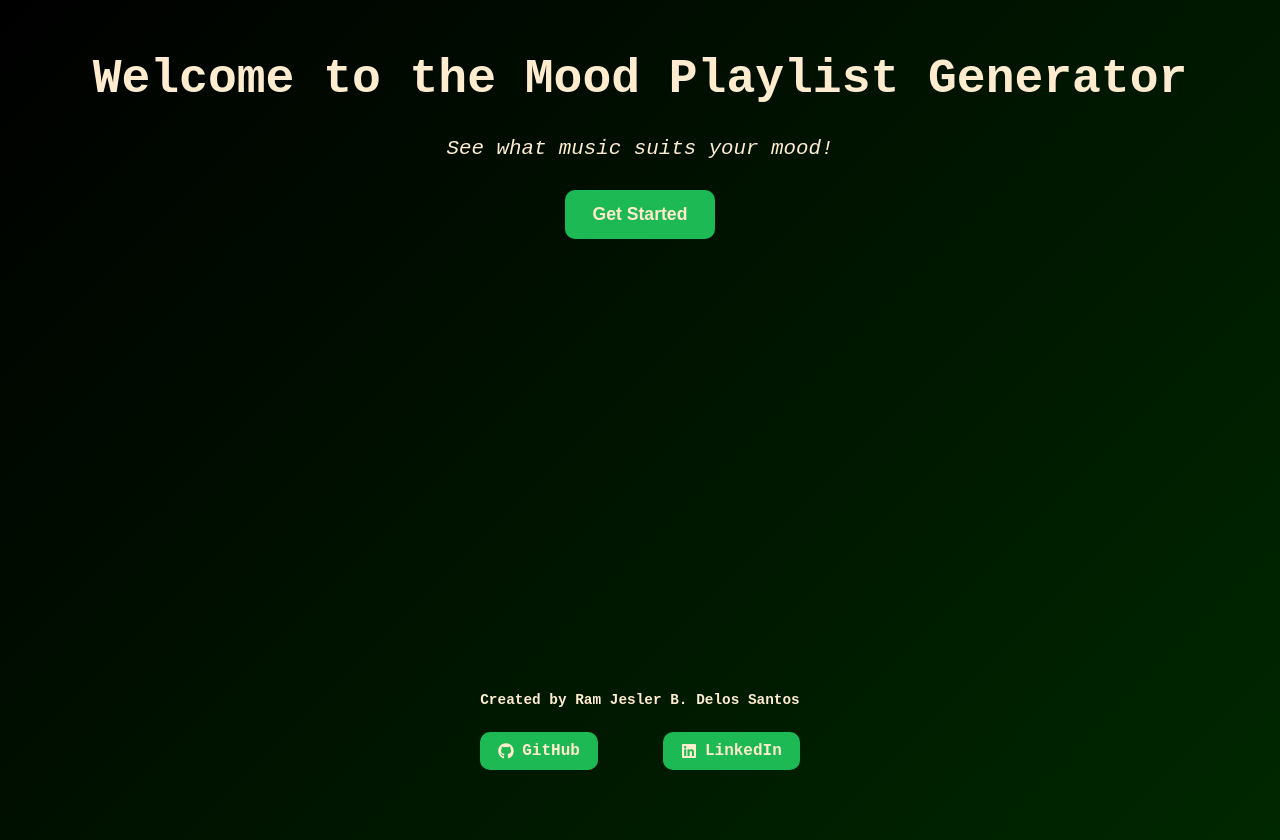
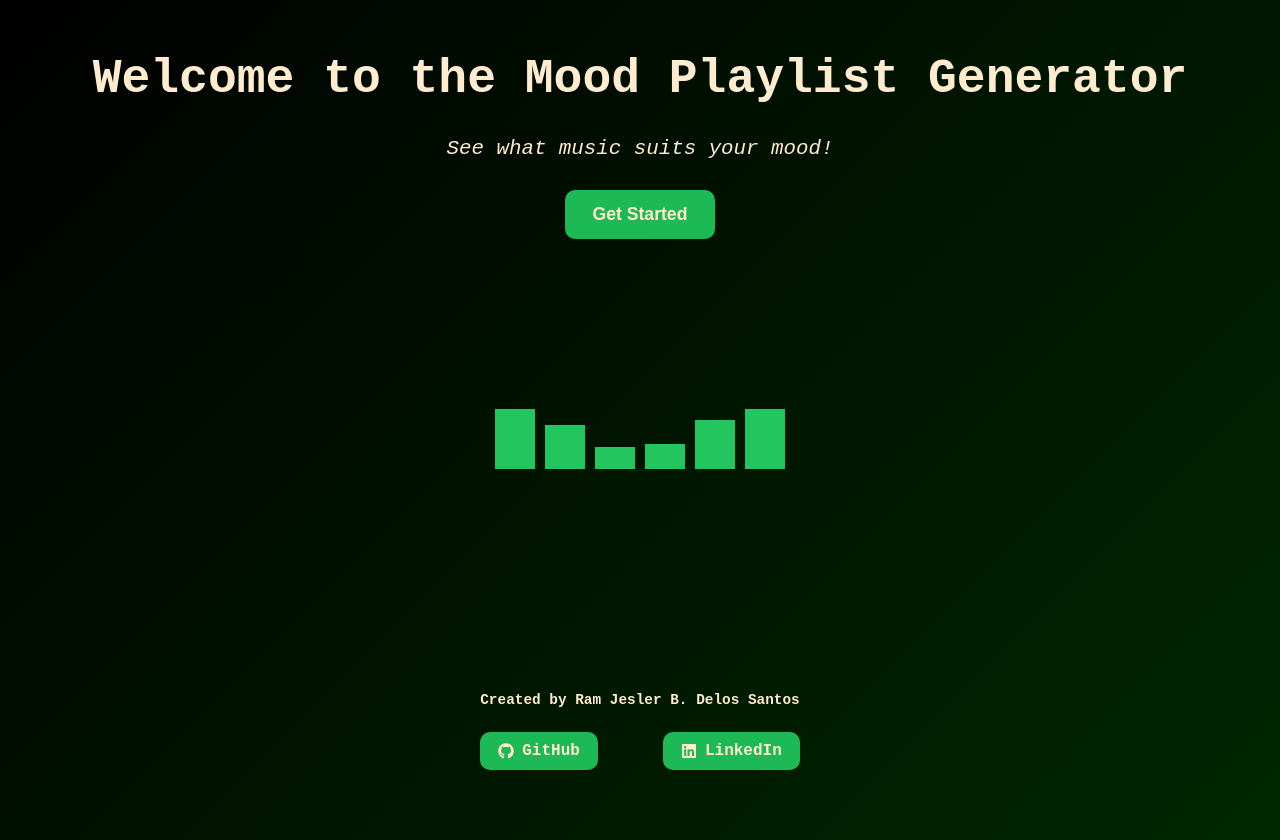
Before and after one commit to Ram-Delos-Santos/mood-playlist-generator, a React (Create React App) app in the folder frontend/: page / in a window 1280 px wide. Built offline with nearby package versions, Linux system fonts and the light colour scheme.

Commit message:
Fixed animation alignment

```diff
--- a/frontend/src/pages/welcome/welcome.js
+++ b/frontend/src/pages/welcome/welcome.js
@@ -16,6 +16,14 @@ function WelcomePage() {
                 <h1 class='welcome-title'>Welcome to the Mood Playlist Generator</h1>
                 <p class='welcome-tagline'>See what music suits your mood!</p>
                 <button onClick={handleGetStarted} class='welcome-button'>Get Started</button>
+                <div class='equalizer'>
+                    <span></span>
+                    <span></span>
+                    <span></span>
+                    <span></span>
+                    <span></span>
+                    <span></span>
+                </div>
             </div>
             <div class='welcome-footer'>
                 <p class='welcome-footer-text'>Created by Ram Jesler B. Delos Santos</p>
```
